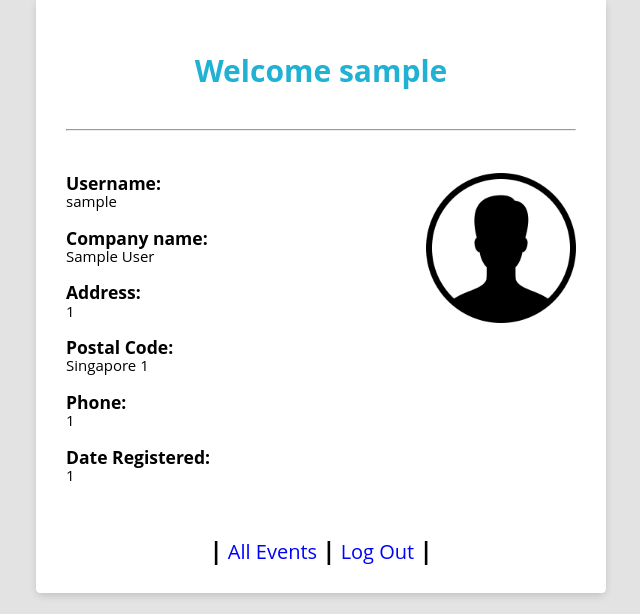
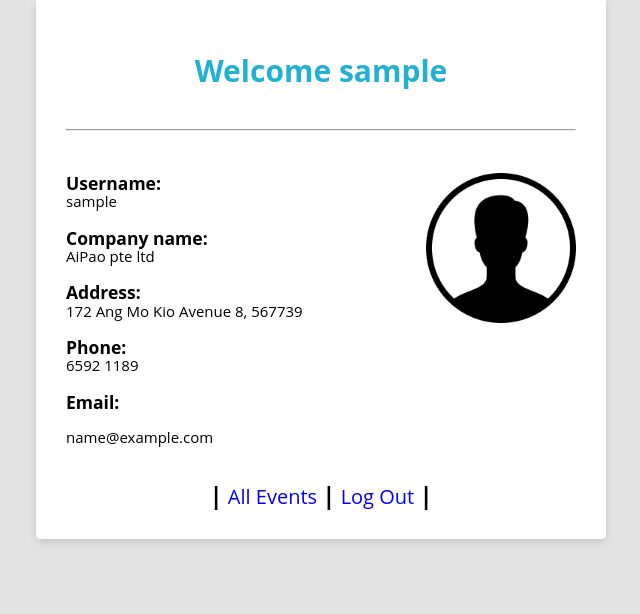
Before and after one commit to kevinnivekkevin/ICT1004P2G6, a PHP site: page /home1.php in a window 1280 px wide. Shown: the part 186-800 px from the top of the page, without its empty margins (319-959 px from the left). Run offline with PHP 8.4, Linux system fonts and the light colour scheme; the visitor is signed in with stand-in values (Sample User, id 1); tables that the repository leaves empty or names only in its code hold one stand-in row (values such as "Sample post"); some libraries are stand-ins or nearby versions.

Commit message:
Update home1.php

```diff
--- a/MDP/Organiser/home1.php
+++ b/MDP/Organiser/home1.php
@@ -4,11 +4,7 @@ session_start();
 if(isset($_SESSION['user_id'])){
    $user_id = $_SESSION['user_id'];
    $username = $_SESSION['username'];
-   $address = $_SESSION['address'];
-   $postal_code = $_SESSION['postal_code'];
-   $company_name = $_SESSION['company_name'];
-   $phone = $_SESSION['phone'];
-   $regdate = $_SESSION['registration_date'];
+   $email = $_SESSION['email'];
 }
 error_reporting(0);
     ?>
@@ -33,11 +29,10 @@ error_reporting(0);
     <div class="row">
         <img src="css/profile.png" alt="Profile Pic" height="150" width="150" style="float: right;">
 	<h3 style="display: inline;">Username: </h3><br/><?php echo $username;?><br/><br/>
-        <h3 style="display: inline;">Company name: </h3><br/><?php echo $company_name;?><br/><br/>
-        <h3 style="display: inline;">Address: </h3><br/><?php echo $address;?><br/><br/>
-        <h3 style="display: inline;">Postal Code: </h3><br/>Singapore <?php echo $postal_code;?><br/><br/>
-        <h3 style="display: inline;">Phone: </h3><br/><?php echo $phone;?><br/><br/>
-        <h3 style="display: inline;">Date Registered: </h3><br/><?php echo $regdate;?><br/><br/>
+        <h3 style="display: inline;">Company name:</h3><br/>AiPao pte ltd<br/><br/>
+        <h3 style="display: inline;">Address:</h3><br/>172 Ang Mo Kio Avenue 8, 567739<br/><br/>
+        <h3 style="display: inline;">Phone:</h3><br/>6592 1189<br/><br/>
+        <h3 style="display: inline;">Email:</h3><br/><br/><?php echo $email;?><br/>
         </div>
 
         <br/><br/>
```
